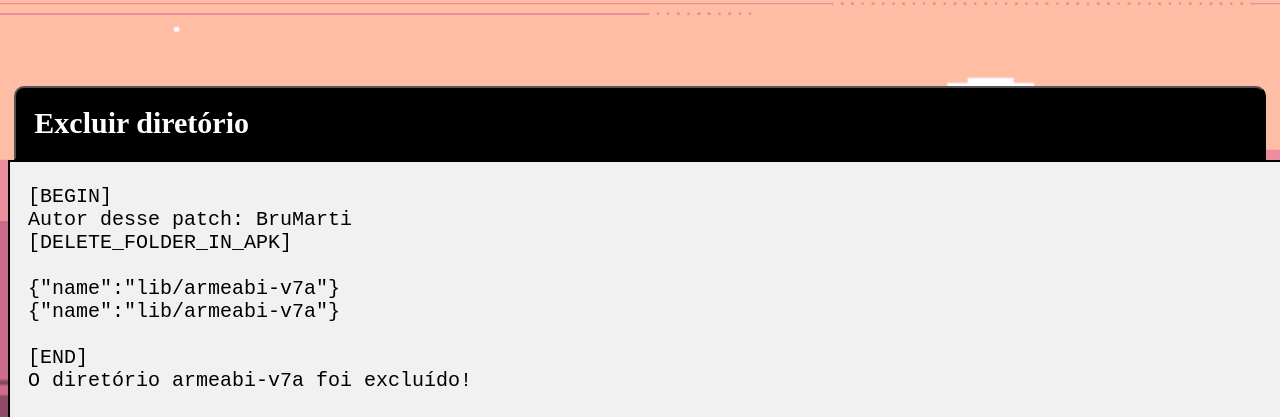
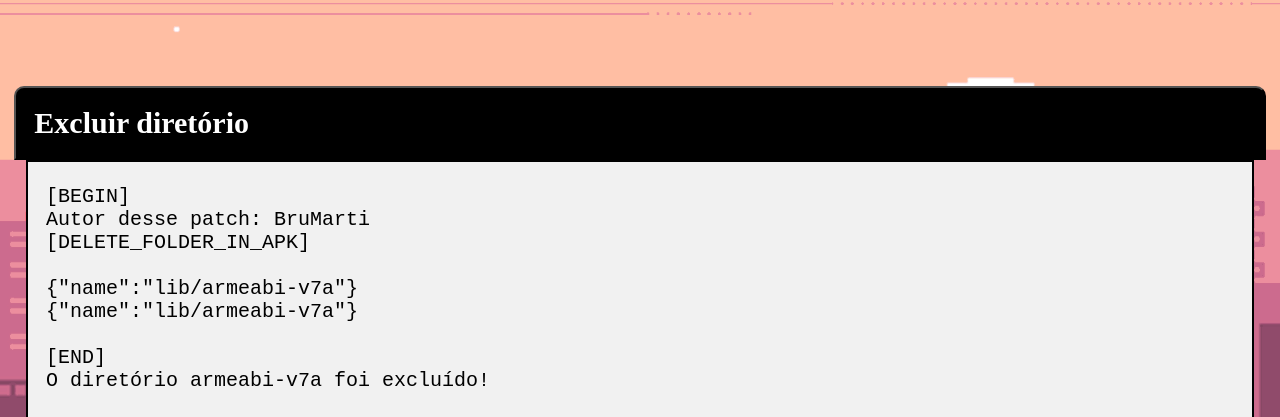
Before and after one commit to ApkEditorProBr/PatchLuck, a plain HTML site: page patches.html in a window 1280 px wide. Both pictures are taken after a click on the button "Excluir diretório". Shown: the part 383-800 px from the top of the page. Drawn offline with Linux system fonts and the light colour scheme.

Commit message:
Update patches.css

```diff
--- a/css/patches.css
+++ b/css/patches.css
@@ -35,7 +35,7 @@ body {
   background-color: #f1f1f1;
   border: 2px solid black;
   left: 20px;
-  width: 99%;
+  width: 94%;
   height: 300px;
 }
 
@@ -75,4 +75,5 @@ body {
 
   cursor: none;
   }
+
 }
```
